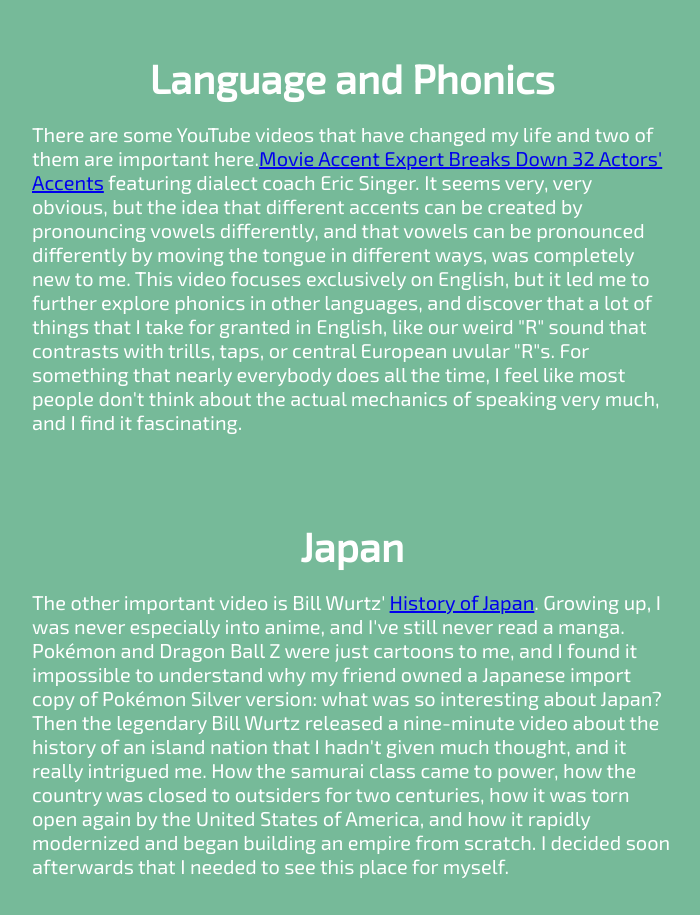
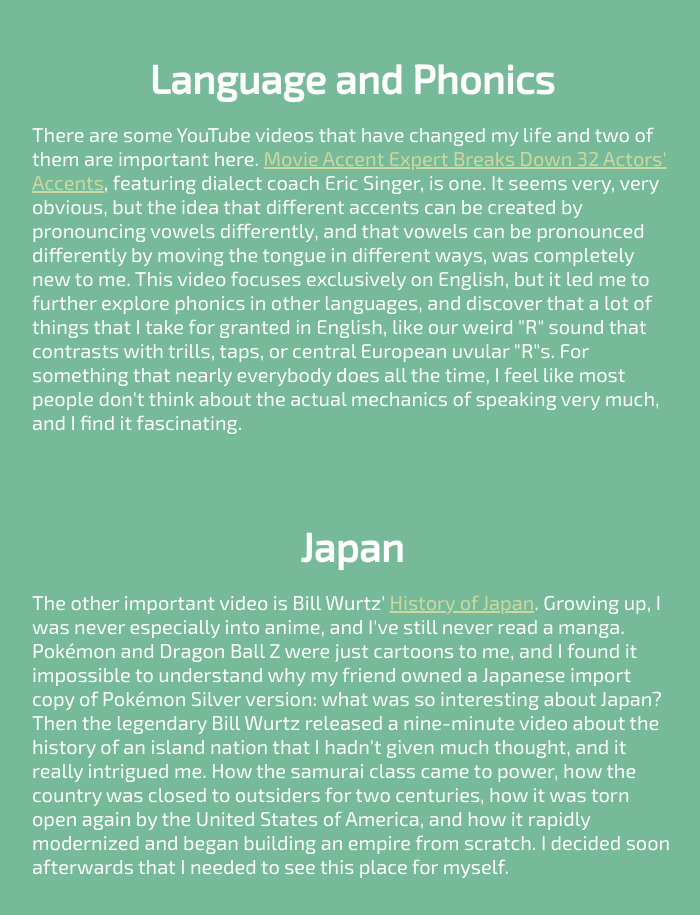
Before and after one commit to bassguitarbill/billros.si, a plain HTML site: page index.html in a window 1280 px wide. Shown: the part 1680-2595 px from the top of the page, without its empty margins (288-988 px from the left). Drawn offline with nearby package versions, Linux system fonts and the light colour scheme; files that its build step writes are made by us from their sources; a web font is replaced by a local one.

Commit message:
MAke links visible in all color schemes

```diff
--- a/index.html
+++ b/index.html
@@ -46,7 +46,7 @@
       </section>
       <section>
         <h2>Language and Phonics</h2>
-        <p>There are some YouTube videos that have changed my life and two of them are important here.<a href="https://youtu.be/NvDvESEXcgE">Movie Accent Expert Breaks Down 32 Actors' Accents</a> featuring dialect coach Eric Singer. It seems very, very obvious, but the idea that different accents can be created by pronouncing vowels differently, and that vowels can be pronounced differently by moving the tongue in different ways, was completely new to me. This video focuses exclusively on English, but it led me to further explore phonics in other languages, and discover that a lot of things that I take for granted in English, like our weird "R" sound that contrasts with trills, taps, or central European uvular "R"s. For something that nearly everybody does all the time, I feel like most people don't think about the actual mechanics of speaking very much, and I find it fascinating.</p>
+        <p>There are some YouTube videos that have changed my life and two of them are important here. <a href="https://youtu.be/NvDvESEXcgE">Movie Accent Expert Breaks Down 32 Actors' Accents</a>, featuring dialect coach Eric Singer, is one. It seems very, very obvious, but the idea that different accents can be created by pronouncing vowels differently, and that vowels can be pronounced differently by moving the tongue in different ways, was completely new to me. This video focuses exclusively on English, but it led me to further explore phonics in other languages, and discover that a lot of things that I take for granted in English, like our weird "R" sound that contrasts with trills, taps, or central European uvular "R"s. For something that nearly everybody does all the time, I feel like most people don't think about the actual mechanics of speaking very much, and I find it fascinating.</p>
       </section>
       <section>
         <h2>Japan</h2>
--- a/style/style.scss
+++ b/style/style.scss
@@ -94,6 +94,10 @@ section {
   }
 }
 
+a {
+  color: var(--logo-color);
+}
+
 @keyframes light-up {
   0% {
     color: var(--logo-shadow-color);
```
